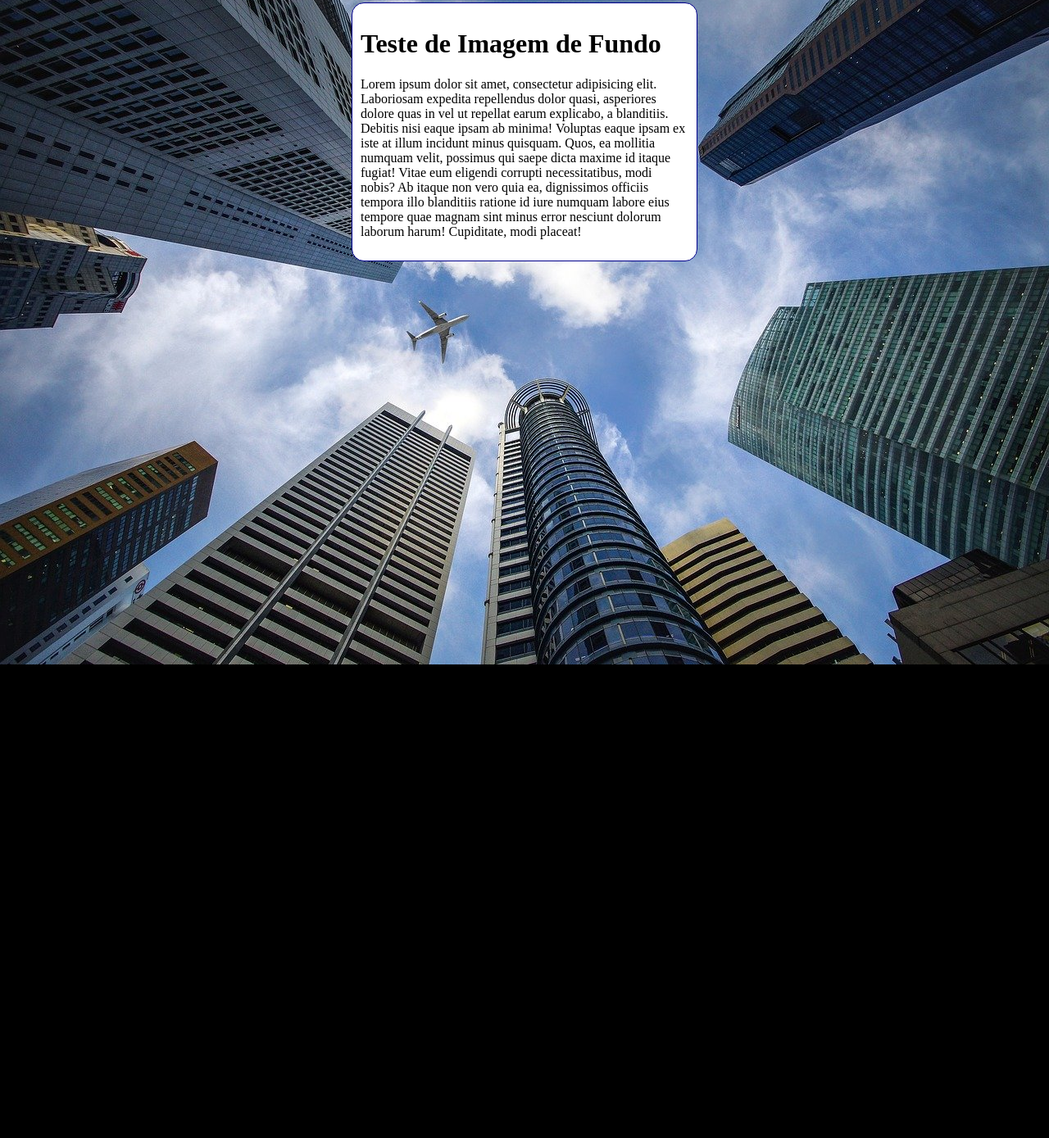
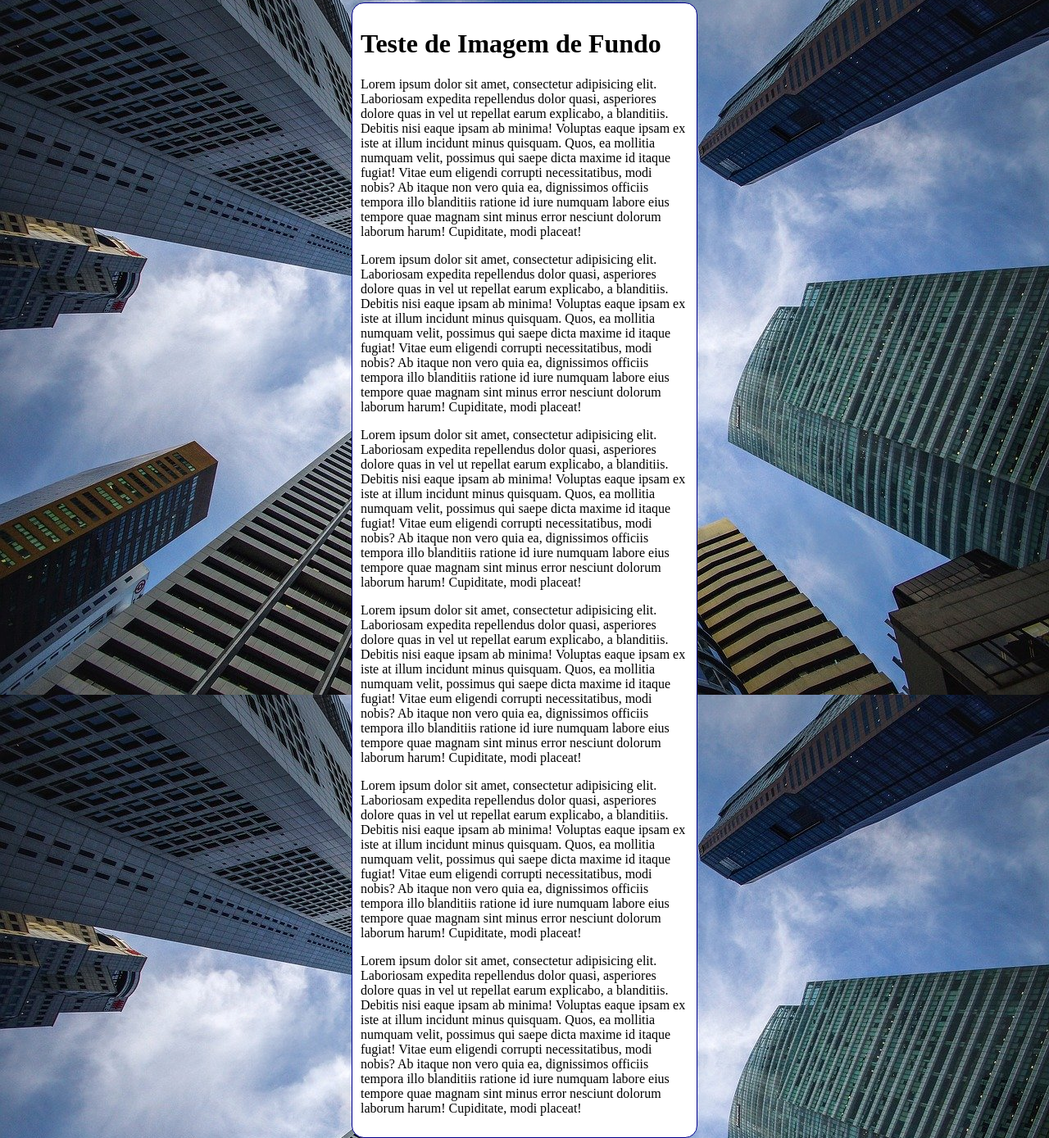
Before and after one commit to BrunoBenetti/html-css, a plain HTML site: page Exercícios/ex022/fundo006.html in a window 1280 px wide. Shown: the part 5-1394 px from the top of the page at 82% size. Before the commit the page ends 816 px from the top, so only its background shows below. Drawn offline with Linux system fonts and the light colour scheme.

Commit message:
Update fundo006.html

```diff
--- a/Exercícios/ex022/fundo006.html
+++ b/Exercícios/ex022/fundo006.html
@@ -11,7 +11,7 @@
             background-color: black;
             background-image: url(Imagens/wallpaper002.jpg);
             background-position: center top;
-            background-repeat: no-repeat;
+            background-repeat: repeat-y;
             background-size: cover;
         }
 
@@ -32,6 +32,22 @@
         <p>Lorem ipsum dolor sit amet, consectetur adipisicing elit. Laboriosam expedita repellendus dolor quasi, asperiores dolore quas in vel ut repellat earum explicabo, a blanditiis. Debitis nisi eaque ipsam ab minima!
         Voluptas eaque ipsam ex iste at illum incidunt minus quisquam. Quos, ea mollitia numquam velit, possimus qui saepe dicta maxime id itaque fugiat! Vitae eum eligendi corrupti necessitatibus, modi nobis?
         Ab itaque non vero quia ea, dignissimos officiis tempora illo blanditiis ratione id iure numquam labore eius tempore quae magnam sint minus error nesciunt dolorum laborum harum! Cupiditate, modi placeat!</p>
+        <p>Lorem ipsum dolor sit amet, consectetur adipisicing elit. Laboriosam expedita repellendus dolor quasi, asperiores dolore quas in vel ut repellat earum explicabo, a blanditiis. Debitis nisi eaque ipsam ab minima!
+        Voluptas eaque ipsam ex iste at illum incidunt minus quisquam. Quos, ea mollitia numquam velit, possimus qui saepe dicta maxime id itaque fugiat! Vitae eum eligendi corrupti necessitatibus, modi nobis?
+        Ab itaque non vero quia ea, dignissimos officiis tempora illo blanditiis ratione id iure numquam labore eius tempore quae magnam sint minus error nesciunt dolorum laborum harum! Cupiditate, modi placeat!</p>
+        <p>Lorem ipsum dolor sit amet, consectetur adipisicing elit. Laboriosam expedita repellendus dolor quasi, asperiores dolore quas in vel ut repellat earum explicabo, a blanditiis. Debitis nisi eaque ipsam ab minima!
+        Voluptas eaque ipsam ex iste at illum incidunt minus quisquam. Quos, ea mollitia numquam velit, possimus qui saepe dicta maxime id itaque fugiat! Vitae eum eligendi corrupti necessitatibus, modi nobis?
+        Ab itaque non vero quia ea, dignissimos officiis tempora illo blanditiis ratione id iure numquam labore eius tempore quae magnam sint minus error nesciunt dolorum laborum harum! Cupiditate, modi placeat!</p>
+        <p>Lorem ipsum dolor sit amet, consectetur adipisicing elit. Laboriosam expedita repellendus dolor quasi, asperiores dolore quas in vel ut repellat earum explicabo, a blanditiis. Debitis nisi eaque ipsam ab minima!
+        Voluptas eaque ipsam ex iste at illum incidunt minus quisquam. Quos, ea mollitia numquam velit, possimus qui saepe dicta maxime id itaque fugiat! Vitae eum eligendi corrupti necessitatibus, modi nobis?
+        Ab itaque non vero quia ea, dignissimos officiis tempora illo blanditiis ratione id iure numquam labore eius tempore quae magnam sint minus error nesciunt dolorum laborum harum! Cupiditate, modi placeat!</p>
+        <p>Lorem ipsum dolor sit amet, consectetur adipisicing elit. Laboriosam expedita repellendus dolor quasi, asperiores dolore quas in vel ut repellat earum explicabo, a blanditiis. Debitis nisi eaque ipsam ab minima!
+        Voluptas eaque ipsam ex iste at illum incidunt minus quisquam. Quos, ea mollitia numquam velit, possimus qui saepe dicta maxime id itaque fugiat! Vitae eum eligendi corrupti necessitatibus, modi nobis?
+        Ab itaque non vero quia ea, dignissimos officiis tempora illo blanditiis ratione id iure numquam labore eius tempore quae magnam sint minus error nesciunt dolorum laborum harum! Cupiditate, modi placeat!</p>
+        <p>Lorem ipsum dolor sit amet, consectetur adipisicing elit. Laboriosam expedita repellendus dolor quasi, asperiores dolore quas in vel ut repellat earum explicabo, a blanditiis. Debitis nisi eaque ipsam ab minima!
+        Voluptas eaque ipsam ex iste at illum incidunt minus quisquam. Quos, ea mollitia numquam velit, possimus qui saepe dicta maxime id itaque fugiat! Vitae eum eligendi corrupti necessitatibus, modi nobis?
+        Ab itaque non vero quia ea, dignissimos officiis tempora illo blanditiis ratione id iure numquam labore eius tempore quae magnam sint minus error nesciunt dolorum laborum harum! Cupiditate, modi placeat!</p>
+
 </main>
 </body>
 </html>
```
